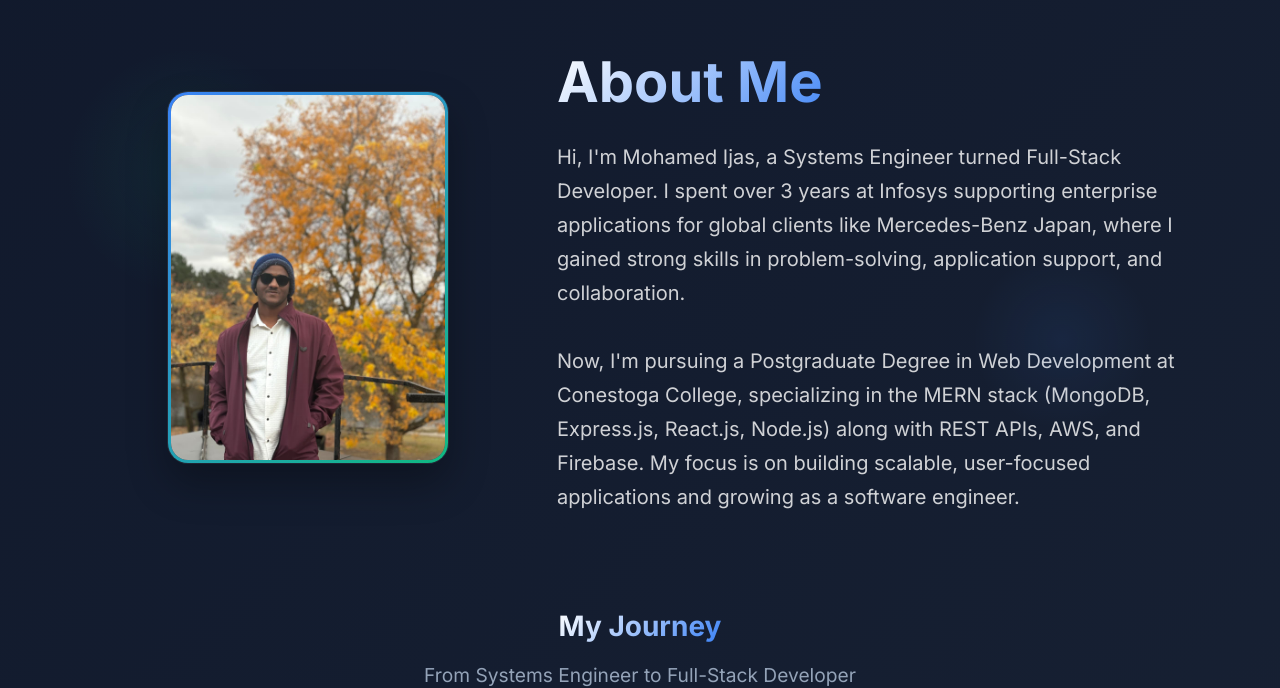
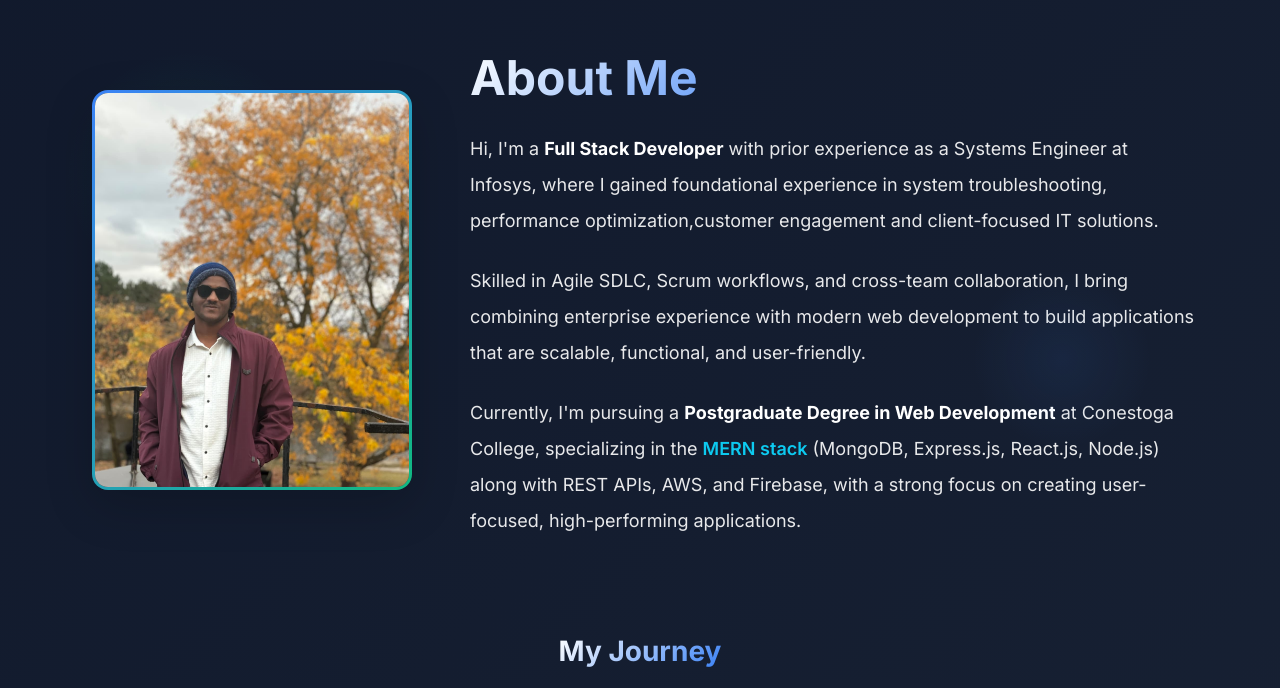
Before and after one commit to Mohamed495104/my-portfolio, a React (Vite) app: page / in a window 1280 px wide. Shown: the part 799-1487 px from the top of the page. Built offline with nearby package versions, Linux system fonts and the light colour scheme.

Commit message:
Data updation

```diff
--- a/src/components/About.jsx
+++ b/src/components/About.jsx
@@ -4,40 +4,59 @@ function About() {
     return (
         <section id="about" className="about-section py-5">
             <div className="container">
-                <div className="row align-items-center">
+                <div className="row align-items-center g-5">
                     {/* Profile Photo */}
-                    <div className="col-lg-5 text-center mb-5 mb-lg-0">
-                        <div className="about-image-wrapper">
+                    <div className="col-lg-4 text-center">
+                        <div className="about-image-wrapper position-relative">
                             <img
                                 src="/images/profile.jpg"
                                 alt="Ijas - Profile"
-                                className="about-profile-img img-fluid"
+                                className="about-profile-img img-fluid rounded-4 shadow-lg"
+                                style={{
+                                    maxWidth: '320px',
+                                    aspectRatio: '4/5',
+                                    objectFit: 'cover'
+                                }}
                             />
                             <div className="about-image-glow"></div>
                         </div>
                     </div>
 
                     {/* About Text */}
-                    <div className="col-lg-7 text-center text-lg-start">
+                    <div className="col-lg-8">
                         <div className="about-content">
                             <div className="about-title-wrapper mb-4">
-                                <h2 className="about-title display-4 fw-bold mb-3">
-                                    About Me
+                                <h2 className="about-title display-5 fw-bold mb-3 text-white">
+                                    About <span className="text-primary">Me</span>
                                 </h2>
-
                             </div>
 
                             <div className="about-text-wrapper">
-                                <p className="about-description fs-5 mb-0">
-                                    Hi, I'm Mohamed Ijas, a Systems Engineer turned Full-Stack Developer.
-                                    I spent over 3 years at Infosys supporting enterprise applications
-                                    for global clients like Mercedes-Benz Japan, where I gained strong
-                                    skills in problem-solving, application support, and collaboration.
-                                    <br /><br />
-                                    Now, I'm pursuing a Postgraduate Degree in Web Development at Conestoga
-                                    College, specializing in the MERN stack (MongoDB, Express.js, React.js,
-                                    Node.js) along with REST APIs, AWS, and Firebase. My focus is on building
-                                    scalable, user-focused applications and growing as a software engineer.
+                                <p className="about-description lh-lg mb-4" style={{
+                                    fontSize: '1.125rem',
+                                    color: 'rgba(255, 255, 255, 0.9)',
+                                    fontWeight: '400',
+                                    lineHeight: '1.7'
+                                }}>
+                                    Hi, I'm a <strong className="text-white">Full Stack Developer</strong> with prior experience as a Systems Engineer at Infosys, where I gained foundational experience in system troubleshooting, performance optimization,customer engagement and client-focused IT solutions.
+                                </p>
+
+                                <p className="about-description lh-lg mb-4" style={{
+                                    fontSize: '1.125rem',
+                                    color: 'rgba(255, 255, 255, 0.9)',
+                                    fontWeight: '400',
+                                    lineHeight: '1.7'
+                                }}>
+                                    Skilled in Agile SDLC, Scrum workflows, and cross-team collaboration, I bring combining enterprise experience with modern web development to build applications that are scalable, functional, and user-friendly.
+                                </p>
+
+                                <p className="about-description lh-lg mb-0" style={{
+                                    fontSize: '1.125rem',
+                                    color: 'rgba(255, 255, 255, 0.9)',
+                                    fontWeight: '400',
+                                    lineHeight: '1.7'
+                                }}>
+                                    Currently, I'm pursuing a <strong className="text-white">Postgraduate Degree in Web Development</strong> at Conestoga College, specializing in the <span className="text-info fw-semibold">MERN stack</span> (MongoDB, Express.js, React.js, Node.js) along with REST APIs, AWS, and Firebase, with a strong focus on creating user-focused, high-performing applications.
                                 </p>
                             </div>
                         </div>
--- a/src/components/Hero.jsx
+++ b/src/components/Hero.jsx
@@ -28,7 +28,7 @@ function Intro() {
                             <div className="hero-description mb-5">
                                 <p className="description-text">
                                     Full-Stack Developer specializing in the MERN stack — building <span className="text-info fw-semibold">scalable</span>,
-                                    <span className="text-success fw-semibold"> user-focused</span> web applications. Currently advancing cloud & modern development skills at Conestoga College,
+                                    <span className="text-success fw-semibold"> user-focused</span> Web & Mobile applications. Currently advancing cloud & modern development skills at Conestoga College,
                                     while creating projects that combine performance, clean code, and real-world impact
                                 </p>
                             </div>
--- a/src/components/Timeline.jsx
+++ b/src/components/Timeline.jsx
@@ -19,7 +19,7 @@ const Timeline = () => {
             company: 'Infosys',
             period: 'Sept 2021 - Aug 2024',
             location: 'Chennai, India',
-            description: 'Supported enterprise applications for global clients like Mercedes-Benz Japan. Gained expertise in problem-solving, application support, and cross-functional collaboration.I advanced from Systems Engineer to Senior Systems Engineer, delivering L2 application support for Mercedes-Benz Japan. I managed end-to-end incident resolution, performed root cause analysis to implement permanent fixes, and ensured high system stability for critical issues in Dealer Front End (DFE) and Sales Wholesale Template (SWT). I also mentored junior engineers, coordinated with L1 and development teams to troubleshoot complex issues, and strengthened client relationships through proactive communication and documentation',
+            description: 'Supported enterprise applications for global clients, progressing from Systems Engineer to Senior Systems Engineer. Focused on L2 application support, where I managed end-to-end incident resolution, performed root cause analysis, and implemented permanent fixes to ensure stability of critical business platforms. I worked closely with L1 teams, developers, and other stakeholders to resolve complex issues, while also providing direct customer support to maintain smooth operations. Additionally, I mentored junior engineers, strengthened client relationships through proactive communication, and promoted knowledge sharing with clear documentation.',
             skills: ['Problem Solving', 'Application Support', 'Client Management', 'Enterprise Systems','User Acceptance Test','Root Cause Analysis','Bug Fixes','Team Collaboration','Agile','ServiceNow'],
             icon: '💼'
         },
```
